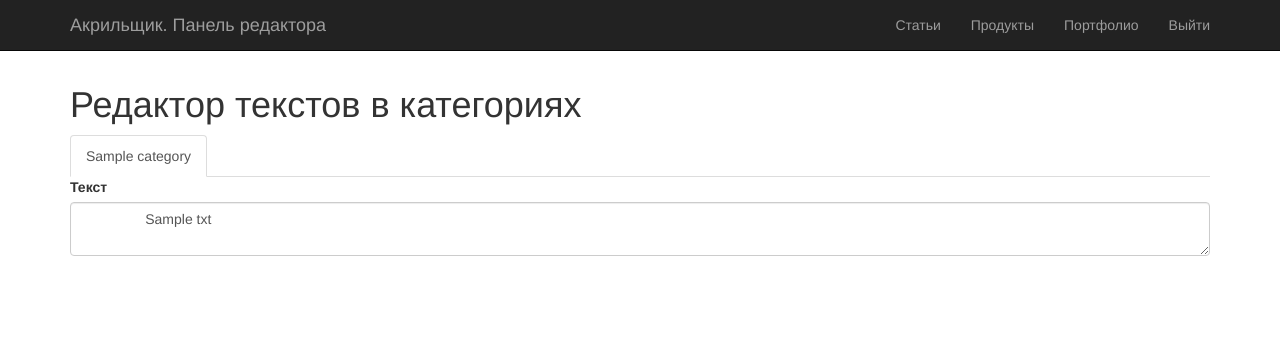
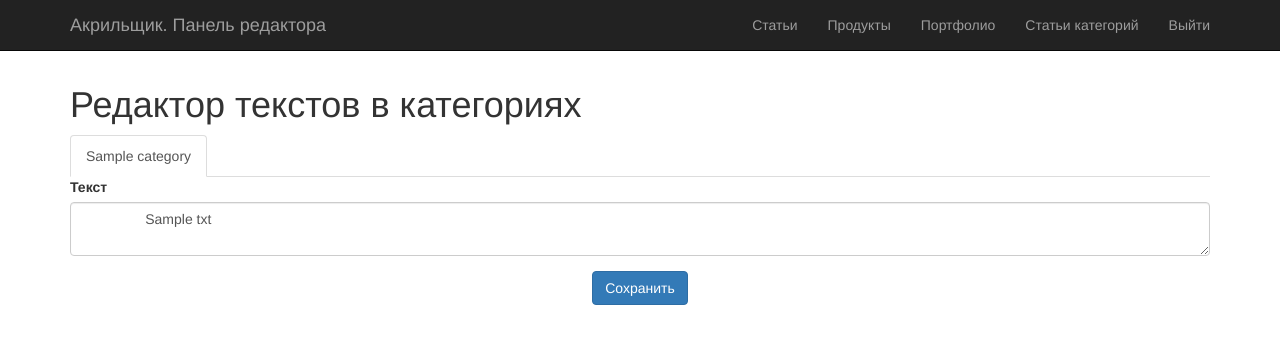
Before and after one commit to sekon-am/acrylshik, a CodeIgniter app: the page made by application/views/editor/manarticle4cat.php in a window 1280 px wide. Shown: the top 344 px of the page. Run offline with CodeIgniter, Linux system fonts and the light colour scheme; the template is opened without the code that fills it: most values are stand-ins (such as "Sample title", 1, 10 or a date in 2020); some libraries are stand-ins or nearby versions.

Commit message:
category articles

```diff
--- a/1.sql
+++ /dev/null
@@ -1 +0,0 @@
-UPDATE articles SET category_id='8',name='gdfgdfg',txt='',seo_title='dfg',seo_descr='dfghgjk',seo_kwds='hgjkhgjk' WHERE id='4'
--- a/application/controllers/manarticle4cat.php
+++ b/application/controllers/manarticle4cat.php
@@ -12,4 +12,10 @@ class Manarticle4cat extends CI_Controller {
 			'categories' => $this->Categorymodel->getSubcategories(),
 		));
 	}
+	function save() {
+		$rootCats = $this->Categorymodel->getSubcategories();
+		foreach ($rootCats as $cat) {
+			$this->Categorymodel->updateTxt( $cat->id, $this->input->post('cat'.($cat->id) ));
+		}
+	}
 }
--- a/application/language/russian/admin_lang.php
+++ b/application/language/russian/admin_lang.php
@@ -41,6 +41,9 @@ $lang["SEO_Title"] = "SEO Title";
 $lang["SEO_Descr"] = "SEO Description";
 $lang["SEO_Kwds"]  = "SEO Keywords";
 $lang["Category titles editor"] = "Редактор текстов в категориях";
+$lang["Articles Cats"] = "Статьи категорий";
+$lang["Cancel"] = "Отмена";
+$lang["Categories articles updated"] = "Статьи категорий обновлены";
 $lang[""] = "";
 $lang[""] = "";
 $lang[""] = "";
@@ -50,6 +53,3 @@ $lang[""] = "";
 $lang[""] = "";
 $lang[""] = "";
 $lang[""] = "";
-$lang[""] = "";
-$lang[""] = "";
-$lang[""] = "";
--- a/application/models/articleModel.php
+++ b/application/models/articleModel.php
@@ -73,14 +73,12 @@ class Articlemodel extends CI_Controller {
 		return $this->_getArticles($sql);
 	}
 	function insert($title,$category_id,$related,$short,$txt,$seo_title,$seo_descr,$seo_kwds) {
-		$this->load->helper('seo');
 		$txt = normImgSrc( $txt );
 		$sql = "INSERT INTO articles (category_id,title,txt,posted,short,related,seo_title,seo_descr,seo_kwds) VALUES ('{$category_id}','{$title}','{$txt}','{$posted}','{$short}','{$related}','{$seo_title}','{$seo_descr}','{$seo_kwds}')";
 		$this->db->query($sql);
 		return $this->db->insert_id();
 	}
 	function update($id,$title,$category_id,$related,$short,$txt,$seo_title,$seo_descr,$seo_kwds) {
-		$this->load->helper('seo');
 		$txt = normImgSrc( $txt );
 		$sql = "UPDATE articles SET category_id='{$category_id}',title='{$title}',txt='{$txt}',posted='{$posted}',short='{$short}',related='{$related}',seo_title='{$seo_title}',seo_descr='{$seo_descr}',seo_kwds='{$seo_kwds}' WHERE id='{$id}'";
 		$this->db->query($sql);
--- a/application/models/categoryModel.php
+++ b/application/models/categoryModel.php
@@ -44,4 +44,10 @@ class Categorymodel extends CI_Model {
 	function getCategories() {
 		return $this->_normCategories( $this->db->query("SELECT * FROM categories")->result() );
 	}
+	function updateTxt($id,$txt) {
+		$this->load->helper('fix');
+		$txt = normImgSrc( $txt );
+		$this->db->query("UPDATE categories SET txt='{$txt}' WHERE id='{$id}'");
+		return $this->db->affected_rows();
+	}
 }
--- a/application/views/article4cat.php
+++ b/application/views/article4cat.php
@@ -1,4 +1,4 @@
-<article class="article block-wrap">
+<article class="article article4cat block-wrap">
 	<?php load_view('part_h',array(
 		'title' => $category->name,
 		'descr' => $category->title,
--- a/application/views/editor/manarticle4cat.php
+++ b/application/views/editor/manarticle4cat.php
@@ -37,4 +37,23 @@
 				</div>
 			</div>
 		</div>
+		<script>
+			$(function () {
+				$('.center-el .btn-primary').click(
+					function() {
+						$.post('<?php echo site_url('/manarticle4cat/save') ?>',{
+						<?php foreach($categories as $cat): ?>
+							cat<?php echo $cat->id; ?>: tinyMCE.get('Text<?php echo $cat->id; ?>Id').getContent(),
+						<?php endforeach; ?>
+							article4cat: 1
+						}).done(function(){
+							alert('<?php echo lang('Categories articles updated'); ?>');
+						});
+					}
+				);
+			});
+		</script>
+		<div class="center-el">
+			<button class="btn btn-primary" type="button"><?php echo lang('Save'); ?></button>
+		</div>
 <?php load_view('editor/footer'); ?>
--- a/application/views/editor/navbar.php
+++ b/application/views/editor/navbar.php
@@ -11,10 +11,11 @@
 			</div>
 			<div id="navbar" class="navbar-collapse collapse">
 				<ul class="nav navbar-nav navbar-right">
-					<li><a href="<?php echo site_url('manarticle/lst'); ?>"><?php echo lang('Articles'); ?></a></li>
-					<li><a href="<?php echo site_url('manproduct/lst'); ?>"><?php echo lang('Products'); ?></a></li>
-					<li><a href="<?php echo site_url('manportfolio/lst'); ?>"><?php echo lang('Portfolio'); ?></a></li>
-					<li><a href="<?php echo site_url('authorize/logout'); ?>"><?php echo lang('Logout'); ?></a></li>
+					<li><a href="<?php echo site_url('/manarticle/lst'); ?>"><?php echo lang('Articles'); ?></a></li>
+					<li><a href="<?php echo site_url('/manproduct/lst'); ?>"><?php echo lang('Products'); ?></a></li>
+					<li><a href="<?php echo site_url('/manportfolio/lst'); ?>"><?php echo lang('Portfolio'); ?></a></li>
+					<li><a href="<?php echo site_url('/manarticle4cat'); ?>"><?php echo lang('Articles Cats'); ?></a></li>
+					<li><a href="<?php echo site_url('/authorize/logout'); ?>"><?php echo lang('Logout'); ?></a></li>
 				</ul>
 			</div>
 		</div>
--- a/css/admin.css
+++ b/css/admin.css
@@ -49,3 +49,6 @@ body {
 	border-radius:10px;
 	cursor:pointer;
 }
+.center-el {
+	text-align:center;
+}
--- a/css/main.css
+++ b/css/main.css
@@ -1169,3 +1169,6 @@ footer a:hover{
 	margin-top:5px;
 	margin-bottom:5px;
 }
+.article.article4cat {
+	color:#000;
+}
```
Also changed, not shown: js/manarticle4cat.js (added).
